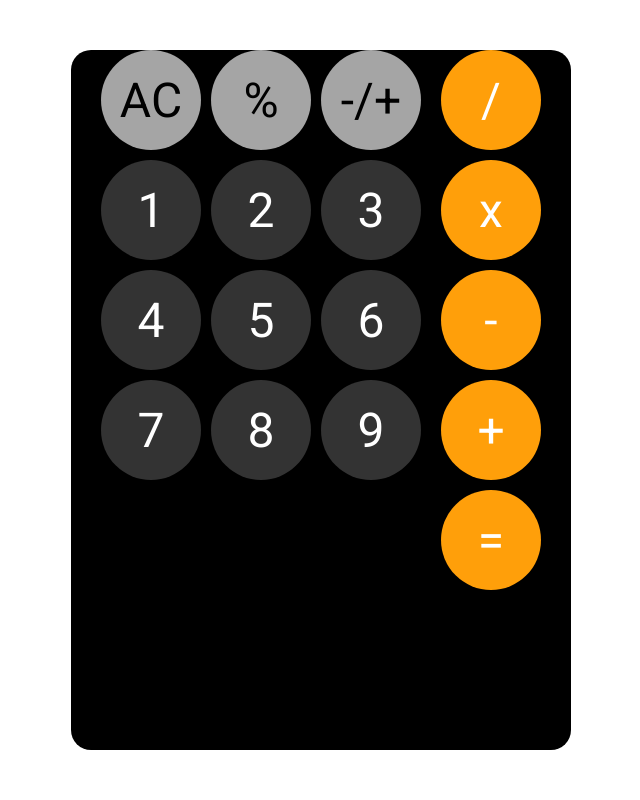
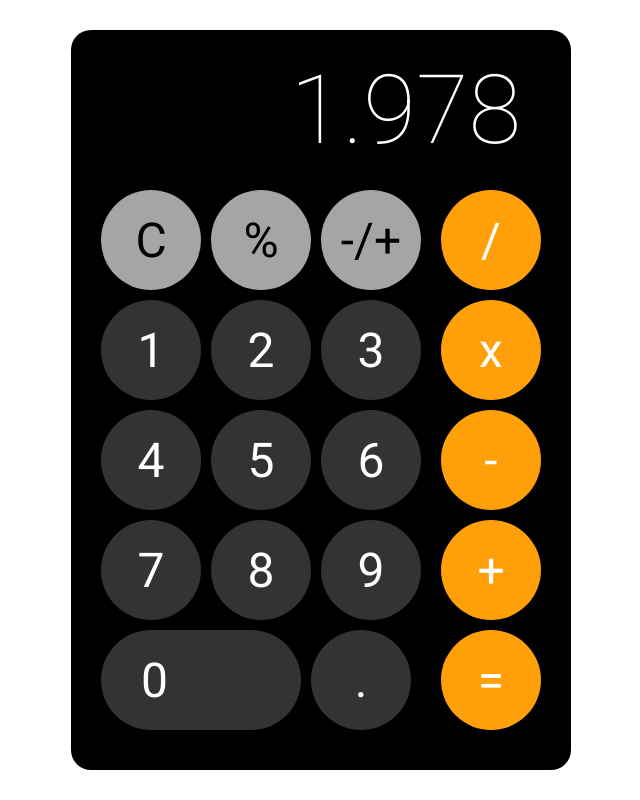
Before and after one commit to catalord4/odin-calculator, a plain HTML site: page index.html in a window 1280 px wide. Shown: the whole page, without its empty margins (319-959 px from the left). Drawn offline with Linux system fonts and the light colour scheme.

Commit message:
Finish calculator sketch uo

```diff
--- a/index.html
+++ b/index.html
@@ -11,8 +11,7 @@
 
     <main>
         <div id="number-display">
-            <p id="upper-display"></p>
-            <p id="main -display"></p>
+            <h1 id="main -display">1.978</h1>
         </div>
         <div id="calculator-numbers">
             <div id="operator-buttons">
@@ -24,7 +23,7 @@
             </div>
             <div id="left-button-container">
                 <div id="alt-buttons">
-                    <button id="clear" class="alt-btn btn">AC</button>
+                    <button id="clear" class="alt-btn btn">C</button>
                     <button id="percent" class="alt-btn btn">%</button>
                     <button id="plusminus" class="alt-btn btn">-/+</button>
                 </div>
@@ -38,6 +37,8 @@
                     <button class="number-btn btn">7</button>
                     <button class="number-btn btn">8</button>
                     <button class="number-btn btn">9</button>
+                    <button class="number-btn btn zero">0</button>
+                    <button class="number-btn btn">.</button>
 
                 </div>
             </div>
--- a/styles.css
+++ b/styles.css
@@ -25,9 +25,27 @@ body{
 main {
      background-color: black;
      width: 500px;
-     height: 700px;
+     height: 740px;
 
      border-radius: 20px;
+}
+
+#number-display{
+    color: white;
+    height: 160px;
+
+    display: flex;
+    justify-content: end;
+    align-items: center;
+
+    font-size: 48px;
+
+    padding-right: 50px;
+
+}
+
+h1{
+    font-weight: lighter;
 }
 
 #calculator-numbers{
@@ -82,3 +100,8 @@ main {
     background-color: var(--alt-button-color);
 
 }
+.btn.zero {
+    width: 200px;
+    text-align:start;
+    padding-left: 40px;
+}
```
